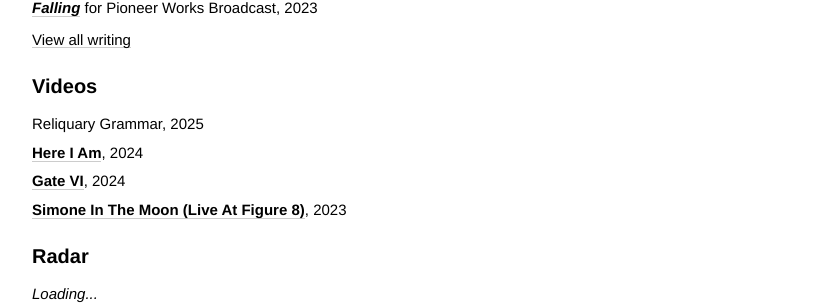
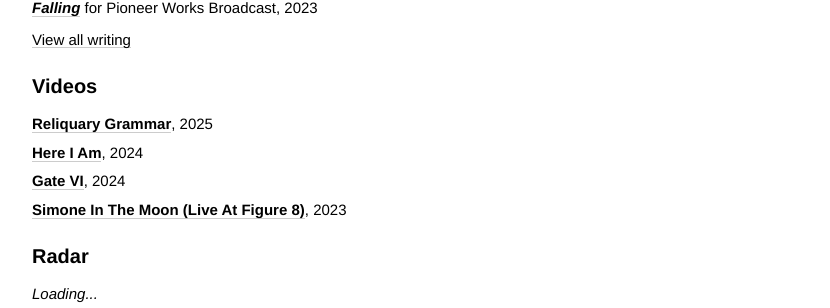
Before and after one commit to minicreative/maxlevin.me, a Jekyll site: the page built from index.md, in a window 1280 px wide. Shown: the part 447-755 px from the top of the page, without its empty margins (18-848 px from the left). Built offline with Jekyll 4.4.1, drawn with Linux system fonts in a browser that asks for light colours; part of the change alters nothing that is shown.

```diff
--- a/index.md
+++ b/index.md
@@ -174,7 +174,8 @@ sections:
     is_priority: false
 - title: Videos
   items:
-  - description: Reliquary Grammar, 2025
+  - description: "**[Reliquary Grammar](https://www.eventcreate.com/e/reliquarygrammar)**,
+      2025"
     image: "/uploads/Screenshot%202025-03-03%20at%204.40.12%20PM.jpg"
   - description: "**[Here I Am](https://youtu.be/EOz2dBQDTuI?si=OCM42ZyhP854Cdam)**,
       2024"
```
